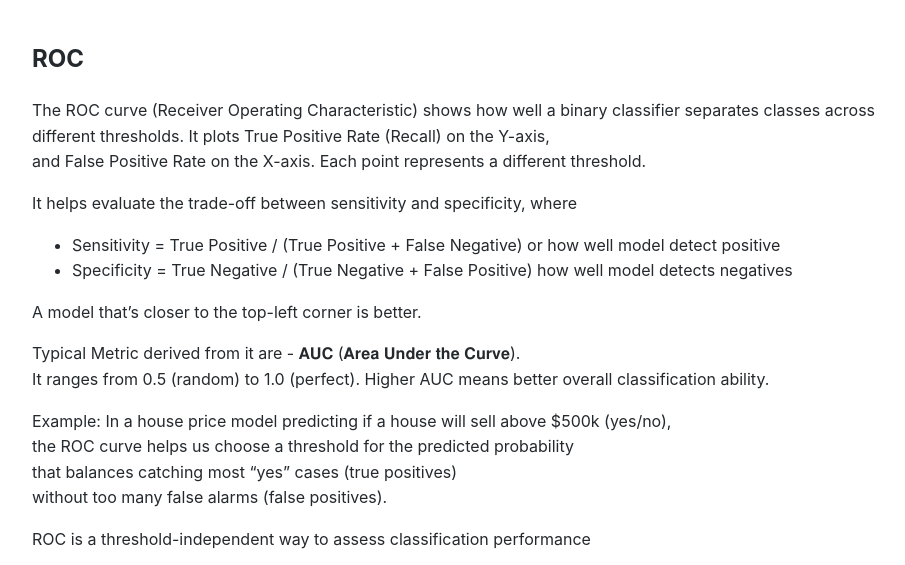
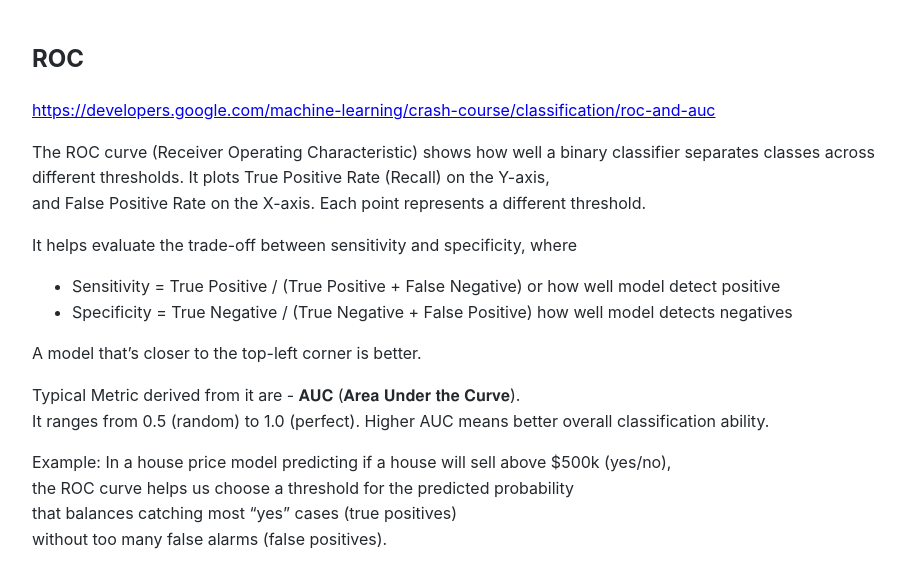
Before and after one commit to Michael-Lubinsky/michael-lubinsky.github.com, a Jekyll site: the page built from math/roc.md, in a window 1280 px wide and 900 px high, cut to the strip 0-565 px from the top of the window. Shown: the whole strip, without its empty margins (158-1063 px from the left). Built offline with Jekyll 4.4.1, drawn with Linux system fonts in a browser that asks for light colours; our own code applies the rules of GitHub Pages for plain Markdown files.

Commit message:
Add link to ROC and AUC resources
Added a link to Google Developers for ROC and AUC.

```diff
--- a/math/roc.md
+++ b/math/roc.md
@@ -1,4 +1,5 @@
 ## ROC
+<https://developers.google.com/machine-learning/crash-course/classification/roc-and-auc>
 
 The ROC curve (Receiver Operating Characteristic) shows how well a binary classifier separates classes across different thresholds.
 It plots True Positive Rate (Recall) on the Y-axis,
```
